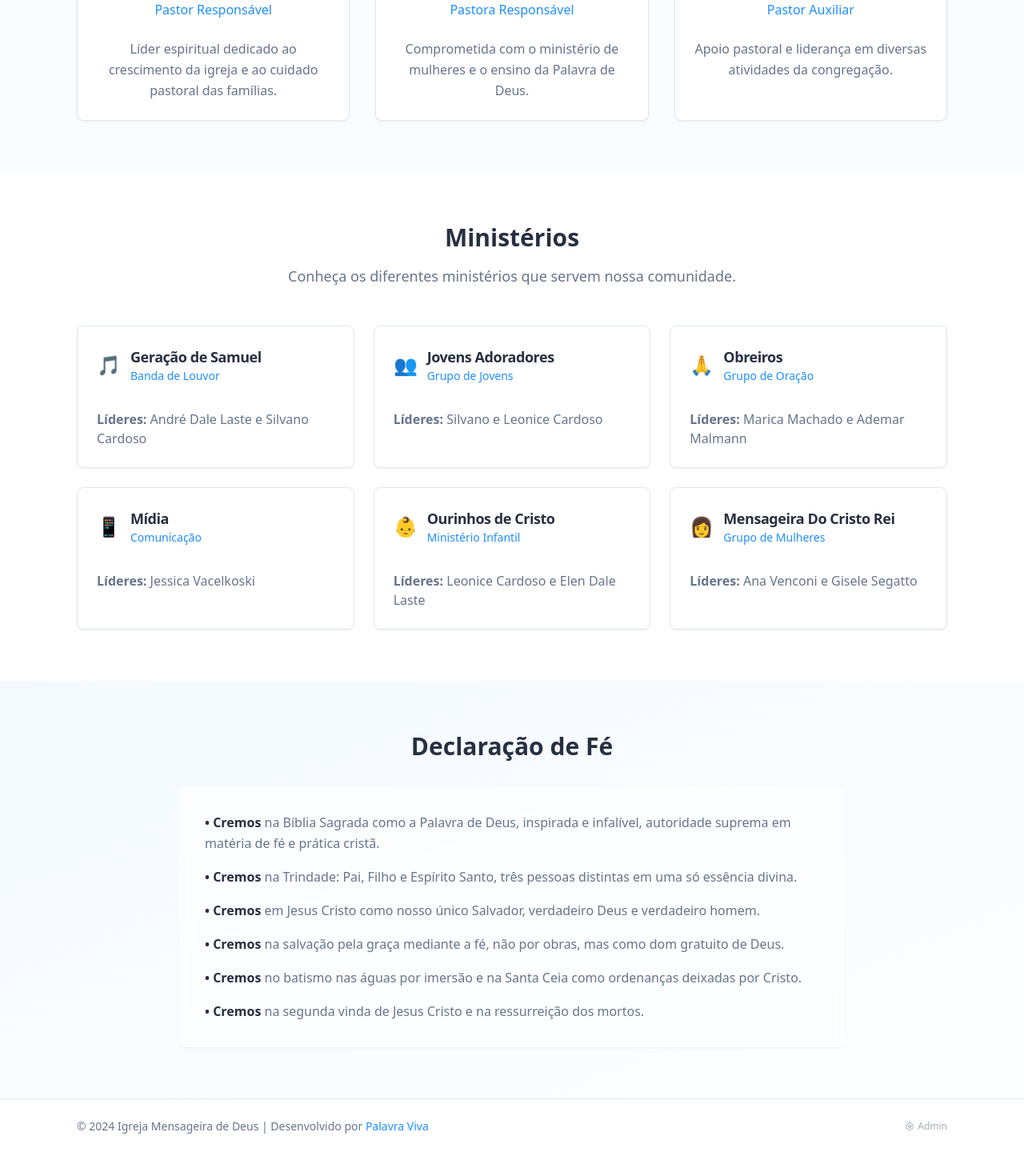
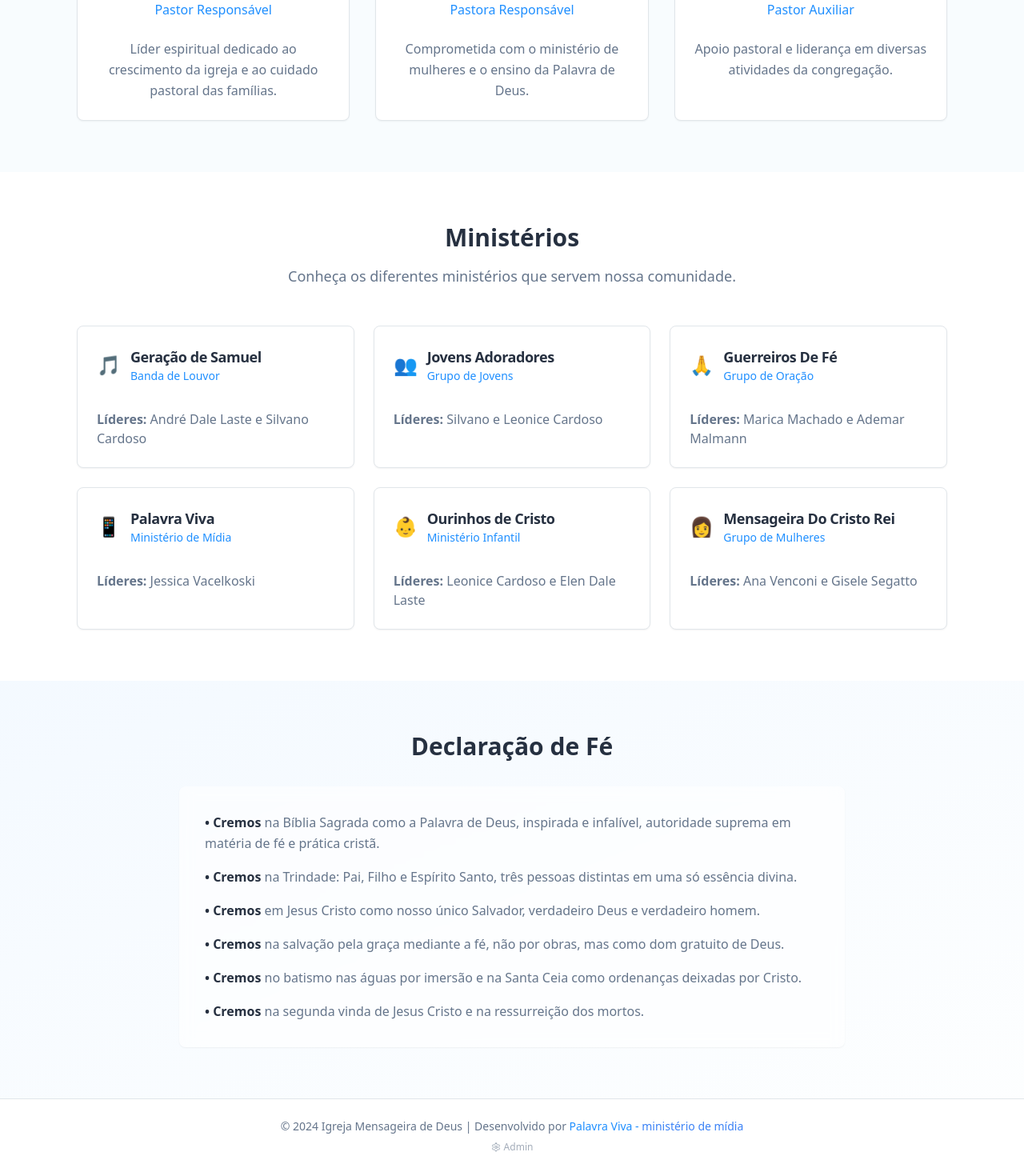
Before and after one commit to imensageiradedeustemplodefe-del/mensageira-digital, a React (Vite) app: page /sobre in a window 1280 px wide. Shown: the part 1189-2659 px from the top of the page at 80% size. Before the commit the page ends 2631 px from the top, so only its background shows below. Built offline with nearby package versions, Linux system fonts and the light colour scheme; no server answers; the database is empty.

Commit message:
Update text and styling

```diff
--- a/src/components/Footer.tsx
+++ b/src/components/Footer.tsx
@@ -8,14 +8,14 @@ const Footer = () => {
   return (
     <footer className="bg-card border-t border-border py-6">
       <div className="max-w-6xl mx-auto px-4 sm:px-6 lg:px-8">
-        <div className="flex items-center justify-between">
+        <div className="text-center">
           <p className="text-sm text-muted-foreground">
-            © 2024 {settings.church_name?.split(' - ')[0] || 'Mensageira de Deus'} | Desenvolvido por <span className="font-medium text-primary">Palavra Viva</span>
+            © 2024 {settings.church_name?.split(' - ')[0] || 'Mensageira de Deus'} | Desenvolvido por <span className="font-medium text-primary">Palavra Viva - <span className="text-blue-500">ministério de mídia</span></span>
           </p>
 
           <Link
-            to="/login"
-            className="text-xs text-muted-foreground/60 hover:text-muted-foreground transition-colors flex items-center gap-1"
+            to="/admin/login"
+            className="inline-flex items-center gap-1 text-xs text-muted-foreground/60 hover:text-muted-foreground transition-colors mt-2"
           >
             <Settings className="w-3 h-3" />
             Admin
--- a/src/pages/About.tsx
+++ b/src/pages/About.tsx
@@ -37,15 +37,15 @@ const About = () => {
       icon: "👥"
     },
     {
-      name: "Obreiros",
+      name: "Guerreiros De Fé",
       leaders: "Marica Machado e Ademar Malmann",
       type: "Grupo de Oração",
       icon: "🙏"
     },
     {
-      name: "Mídia",
+      name: "Palavra Viva",
       leaders: "Jessica Vacelkoski",
-      type: "Comunicação",
+      type: "Ministério de Mídia",
       icon: "📱"
     },
     {
--- a/src/pages/Events.tsx
+++ b/src/pages/Events.tsx
@@ -50,7 +50,7 @@ const Events = () => {
       schedule: "Ensaios: Quinta-feira | Cultos principais"
     },
     {
-      name: "Obreiros",
+      name: "Guerreiros De Fé",
       type: "Grupo de Oração",
       description: "Grupo dedicado à intercessão e oração pela igreja e comunidade",
       leaders: "Marica Machado e Ademar Malmann",
```
